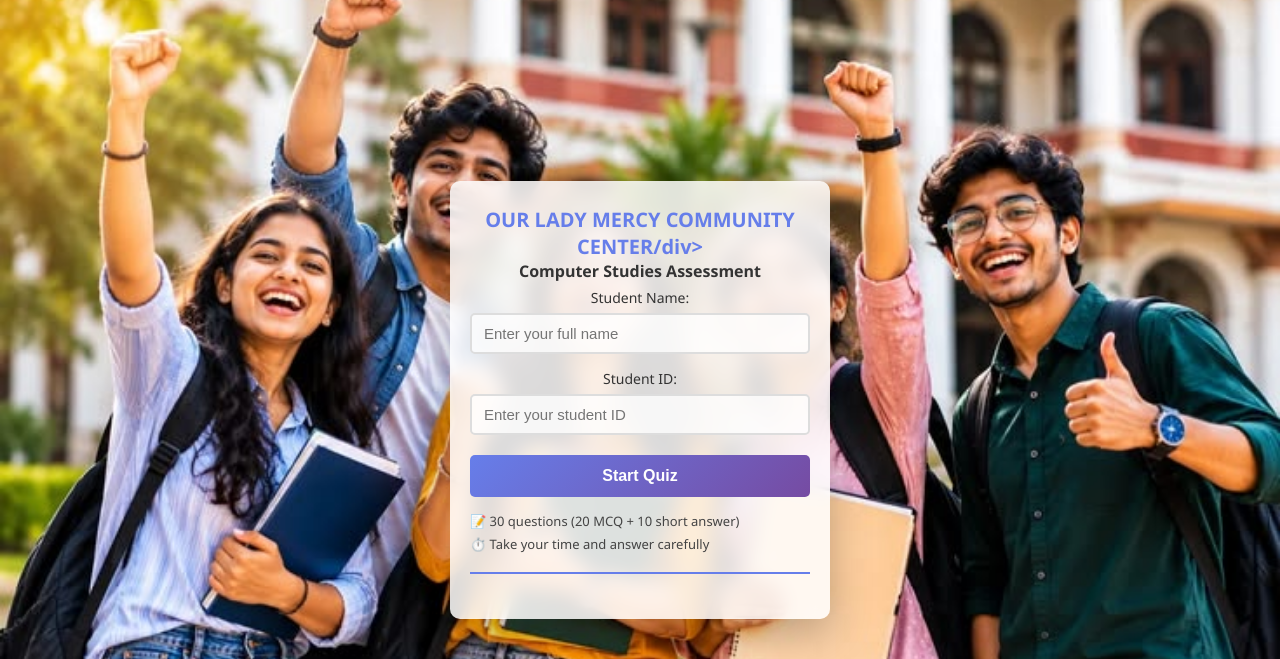
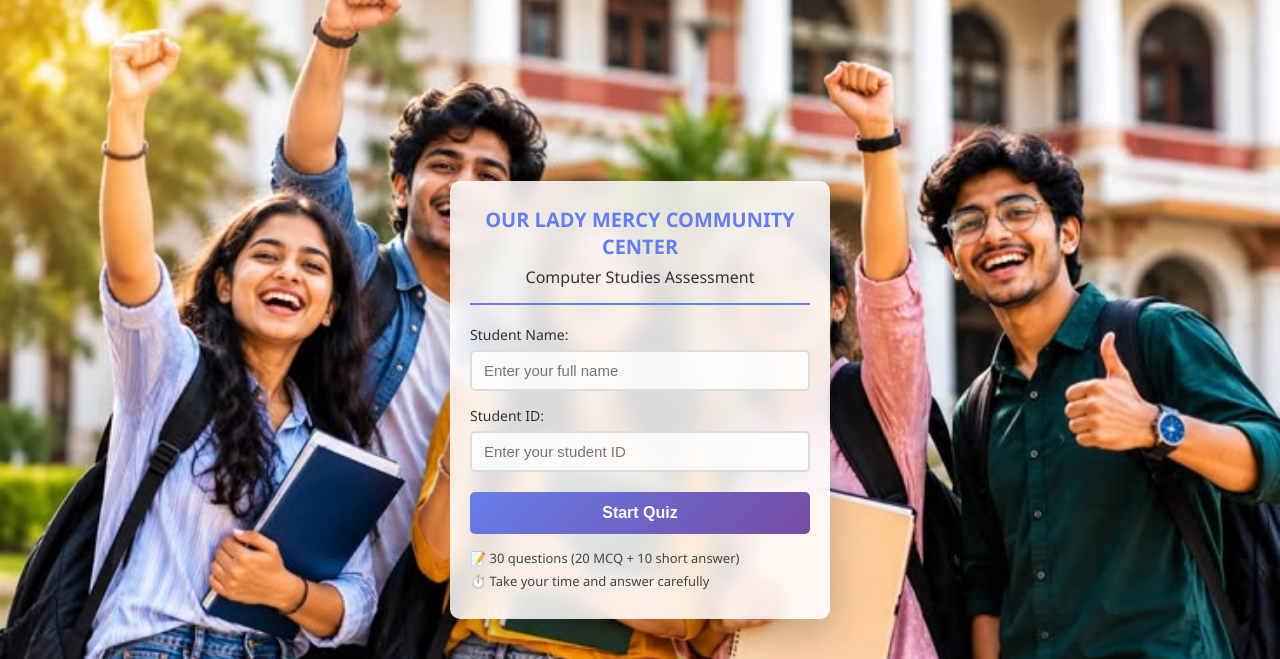
Before and after one commit to BobColdd/Our-Lady-Mercy, a Flask app: page / in a window 1280 px wide. Shown: the top 659 px of the page. Run offline with Flask 3, Linux system fonts and the light colour scheme.

Commit message:
Update login.html

```diff
--- a/quiz/templates/login.html
+++ b/quiz/templates/login.html
@@ -116,7 +116,7 @@
 <body>
     <div class="login-container">
         <div class="school-header">
-            <div class="school-name">OUR LADY MERCY COMMUNITY CENTER/div>
+            <div class="school-name">OUR LADY MERCY COMMUNITY CENTER</div>
             <div class="quiz-title">Computer Studies Assessment</div>
         </div>
 
```
